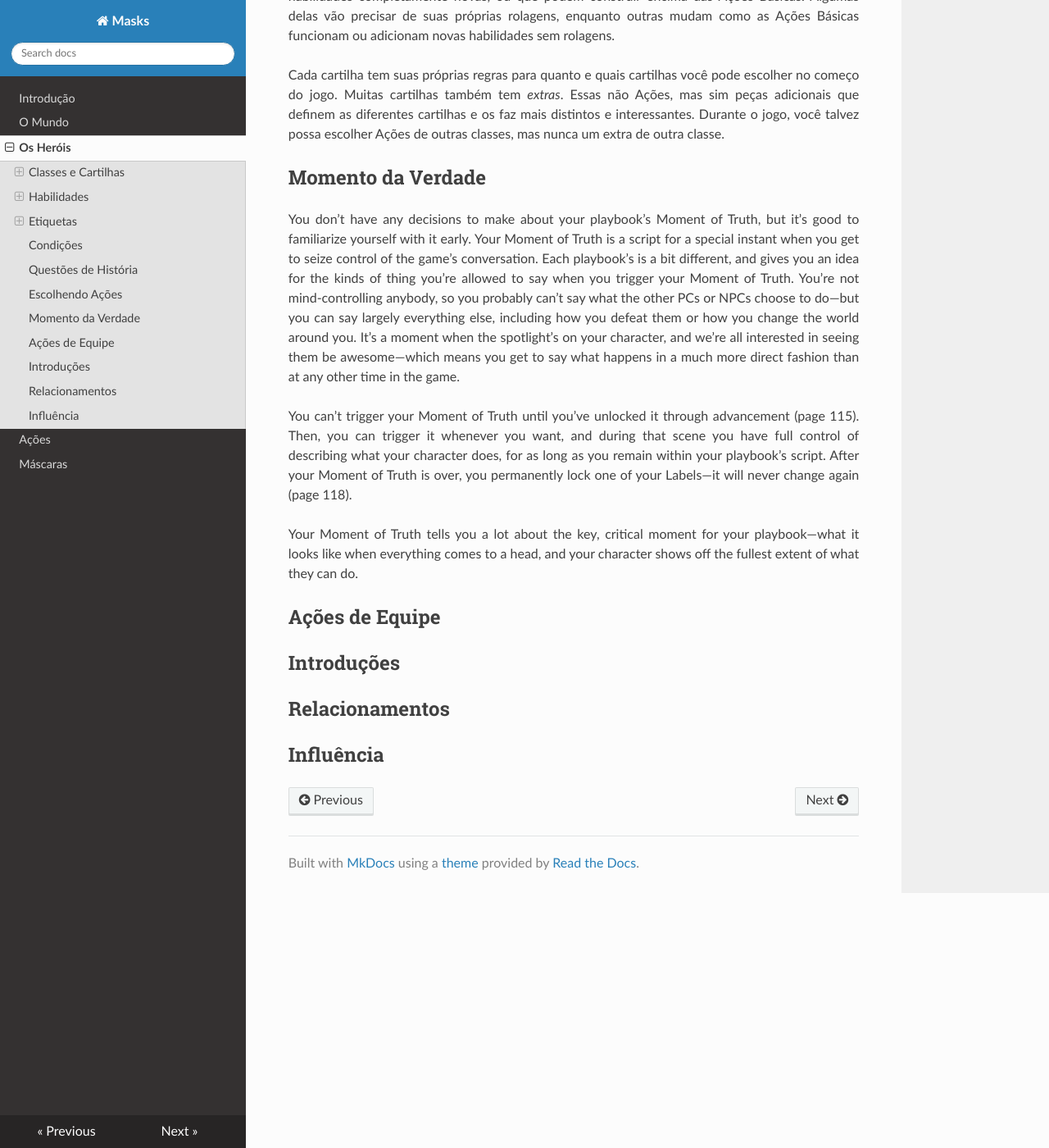
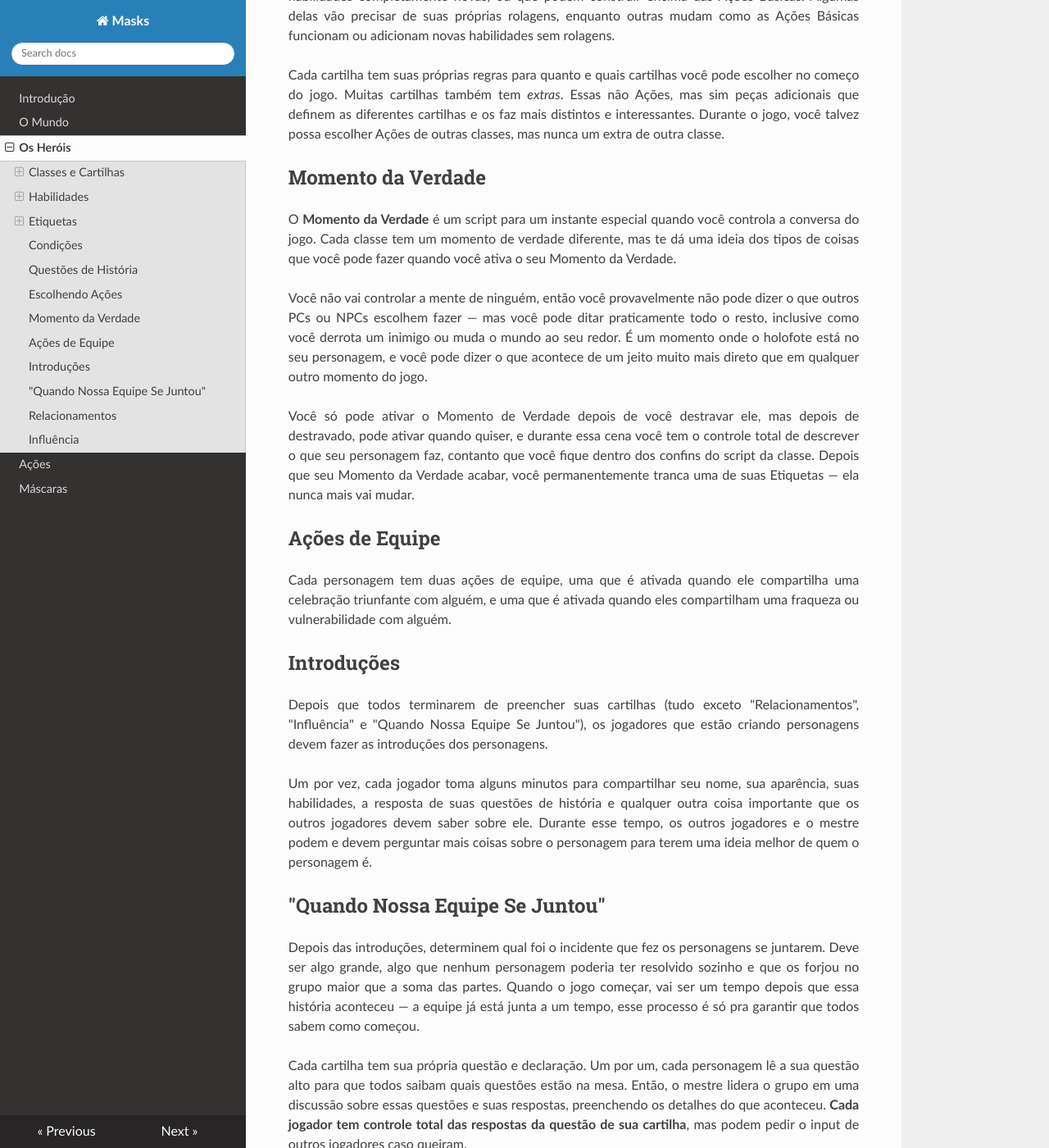
Before and after one commit to kvackers/mascaras, an MkDocs documentation site: the page built from content/03heroes.md, in a window 1280 px wide and 1400 px high, scrolled down 4742 px. Shown: the whole window at 82% size. Built offline with MkDocs 1.6.1, drawn with Linux system fonts in a browser that asks for light colours; nearby versions of some CDN libraries; some of the changed text lies outside the part shown.

Commit message:
finished section

```diff
--- a/content/03heroes.md
+++ b/content/03heroes.md
@@ -88,7 +88,7 @@ Cada cartilha tem um conjunto de questões de história: uma série de perguntas
 
 Tente escrever algumas respostas para essas perguntas, para que você possa usar essa informação durante as introduções de personagens. Quando outros personagens aparecerem nessas perguntas, tente focar em NPCs e evite usar outros PCs para responder a pergunta.
 
-Quando estiver criando seu personagem, só preencha as sessões de "Relações", "Influência" e "Quando Nossa Equipe Se Juntou" com outros personagens.
+Quando estiver criando seu personagem, só preencha as sessões de "Relacionamentos", "Influência" e "Quando Nossa Equipe Se Juntou" com outros personagens.
 
 ## Escolhendo Ações
 
@@ -110,36 +110,40 @@ Cada cartilha tem suas próprias regras para quanto e quais cartilhas você pode
 
 ## Momento da Verdade
 
-You don’t have any decisions to make about your playbook’s Moment of Truth,
-but it’s good to familiarize yourself with it early. Your Moment of Truth
-is a script for a special instant when you get to seize control of the game’s
-conversation. Each playbook’s is a bit different, and gives you an idea for the
-kinds of thing you’re allowed to say when you trigger your Moment of Truth.
-You’re not mind-controlling anybody, so you probably can’t say what the other
-PCs or NPCs choose to do—but you can say largely everything else, including
-how you defeat them or how you change the world around you. It’s a moment
-when the spotlight’s on your character, and we’re all interested in seeing them
-be awesome—which means you get to say what happens in a much more direct
-fashion than at any other time in the game.
+O **Momento da Verdade** é um script para um instante especial quando você controla a conversa do jogo. Cada classe tem um momento de verdade diferente, mas te dá uma ideia dos tipos de coisas que você pode fazer quando você ativa o seu Momento da Verdade.
 
-You can’t trigger your Moment of Truth until you’ve unlocked it
-through advancement (page 115). Then, you can trigger it whenever you
-want, and during that scene you have full control of describing
-what your character does, for as long as you remain within
-your playbook’s script. After your Moment of Truth is over,
-you permanently lock one of your Labels—it will never
-change again (page 118).
+Você não vai controlar a mente de ninguém, então você provavelmente não pode dizer o que outros PCs ou NPCs escolhem fazer — mas você pode ditar praticamente todo o resto, inclusive como você derrota um inimigo ou muda o mundo ao seu redor. É um momento onde o holofote está no seu personagem, e você pode dizer o que acontece de um jeito muito mais direto que em qualquer outro momento do jogo.
 
-Your Moment of Truth tells you a lot about the key,
-critical moment for your playbook—what it looks
-like when everything comes to a head, and your
-character shows off the fullest extent of what
-they can do.
+Você só pode ativar o Momento de Verdade depois de você destravar ele, mas depois de destravado, pode ativar quando quiser, e durante essa cena você tem o controle total de descrever o que seu personagem faz, contanto que você fique dentro dos confins do script da classe. Depois que seu Momento da Verdade acabar, você permanentemente tranca uma de suas Etiquetas — ela nunca mais vai mudar.
 
 ## Ações de Equipe
 
+Cada personagem tem duas ações de equipe, uma que é ativada quando ele compartilha uma celebração triunfante com alguém, e uma que é ativada quando eles compartilham uma fraqueza ou vulnerabilidade com alguém.
+
 ## Introduções
+
+Depois que todos terminarem de preencher suas cartilhas (tudo exceto "Relacionamentos", "Influência" e "Quando Nossa Equipe Se Juntou"), os jogadores que estão criando personagens devem fazer as introduções dos personagens.
+
+Um por vez, cada jogador toma alguns minutos para compartilhar seu nome, sua aparência, suas habilidades, a resposta de suas questões de história e qualquer outra coisa importante que os outros jogadores devem saber sobre ele. Durante esse tempo, os outros jogadores e o mestre podem e devem perguntar mais coisas sobre o personagem para terem uma ideia melhor de quem o personagem é.
+
+## "Quando Nossa Equipe Se Juntou"
+
+Depois das introduções, determinem qual foi o incidente que fez os personagens se juntarem. Deve ser algo grande, algo que nenhum personagem poderia ter resolvido sozinho e que os forjou no grupo maior que a soma das partes. Quando o jogo começar, vai ser um tempo depois que essa história aconteceu — a equipe já está junta a um tempo, esse processo é só pra garantir que todos sabem como começou.
+
+Cada cartilha tem sua própria questão e declaração. Um por um, cada personagem lê a sua questão alto para que todos saibam quais questões estão na mesa. Então, o mestre lidera o grupo em uma discussão sobre essas questões e suas respostas, preenchendo os detalhes do que aconteceu. **Cada jogador tem controle total das respostas da questão de sua cartilha**, mas podem pedir o input de outros jogadores caso queiram.
+
+O grupo como um todo e o mestre devem fazer perguntas adicionais conforme necessário para preencher os detalhes do incidente até que todos tenham uma ideia clara do que aconteceu e quem estava envolvido.
 
 ## Relacionamentos
 
+Tendo os detalhes do incidente que juntou a equipe, preencha os relacionamentos de cada personagem com os outros. Cada cartilha tem 2 relacionamentos nele: frases com espaços em branco. Um por vez, cada jogador lê uma frase de sua cartilha e a preenche com o nome de um membro da equipe. Isso define um relacionamento inicial entre os dois personagens.
+
+Sinta-se a vontade para discutir esses relacionamentos conforme o jogo progride. Cada jogador tem controle total sobre qual nome eles põem no espaço em branco, mas devem se sentir a vontade para pedir sugestões e ideias.
+
 ## Influência
+
+Finalmente, cada personagem dá Influência a seus colegas de equipe. **Influência** é um recurso binário — ou alguém tem sobre você, ou não. Se alguém tem Influência sobre você, você se importa sobre o que ela faz, diz ou acha sobre você. Também quer dizer que as palavras dela tem peso com você e podem mudar como você se vê. Por padrão, em Máscaras, todos os adultos tem influência sobre PCs.
+
+Cada cartilha tem uma seção que descreve quanta Influência o jogador deve dar aos colegas. Às vezes, você tem que fazer uma escolha sobre seu comportamento inicial, como os outros te vem no começo — outras vezes só te diz quantos personagens você dá Influência.
+
+Você sempre pode dar mais Influência se você quiser — se você acha que seu personagem se importa com as palavras de alguém, você deve dar Influência sobre você se eles já não a tem — mas você tem que dar no mínimo quanto a cartilha fala. Influência varia conforme o jogo progride, então não se preocupe muito com isso.
```
